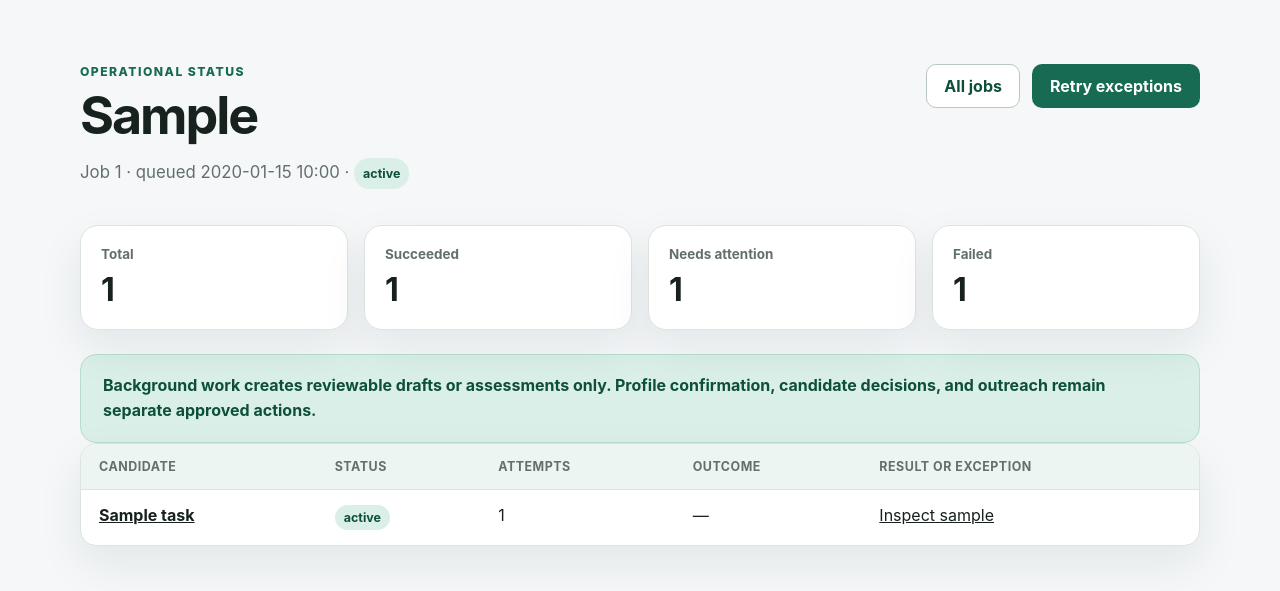
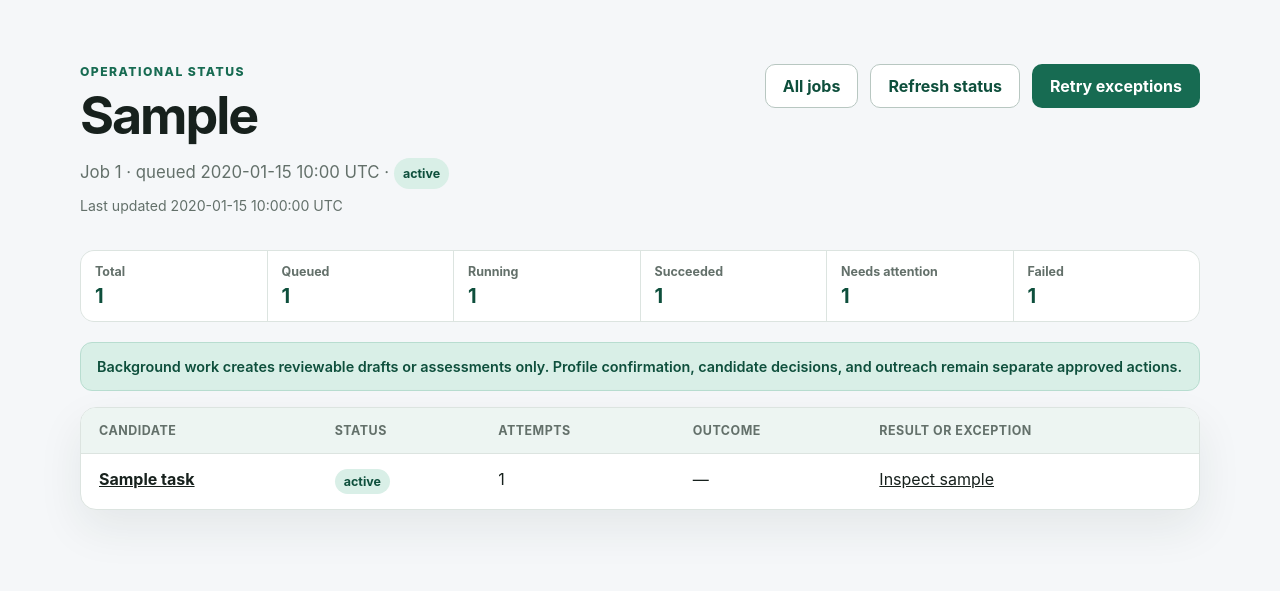
Before and after one commit to bkocii/ai-candidate-matcher, a Django app: template templates/operations/job_detail.html in a window 1280 px wide. Shown: the part 73-664 px from the top of the page. Run offline with Django 5.2, Linux system fonts and the light colour scheme; the template is opened without the code that fills it: most values are stand-ins (such as "Sample title", 1, 10 or a date in 2020).

Commit message:
Improve background job status visibility

```diff
--- a/static/css/app.css
+++ b/static/css/app.css
@@ -2227,6 +2227,80 @@ tbody tr:last-child td {
     color: #705300;
 }
 
+.job-updated {
+    margin: 8px 0 0;
+    color: var(--muted);
+    font-size: 0.88rem;
+}
+
+.job-status-strip {
+    display: grid;
+    grid-template-columns: repeat(6, minmax(0, 1fr));
+    gap: 1px;
+    overflow: hidden;
+    margin-bottom: 20px;
+    border: 1px solid var(--border);
+    border-radius: 14px;
+    background: var(--border);
+}
+
+.job-status-strip article {
+    min-width: 0;
+    padding: 13px 14px;
+    background: var(--surface);
+}
+
+.job-status-strip span,
+.job-status-strip strong {
+    display: block;
+}
+
+.job-status-strip span {
+    color: var(--muted);
+    font-size: 0.78rem;
+    font-weight: 700;
+}
+
+.job-status-strip strong {
+    margin-top: 5px;
+    color: var(--primary-dark);
+    font-size: 1.25rem;
+}
+
+.job-safety-note {
+    margin: 16px 0;
+    padding: 12px 16px;
+    border-radius: 12px;
+    font-size: 0.9rem;
+    font-weight: 600;
+}
+
+.status-queued {
+    background: #e8eef8;
+    color: #315680;
+}
+
+.status-running {
+    background: #fff1c7;
+    color: #705300;
+}
+
+.status-succeeded {
+    background: var(--accent);
+    color: var(--primary-dark);
+}
+
+.status-completed_with_errors,
+.status-skipped {
+    background: #fff1c7;
+    color: #705300;
+}
+
+.status-failed {
+    background: #fbeaea;
+    color: var(--danger);
+}
+
 .intake-review-toolbar,
 .intake-candidate-card > header,
 .intake-candidate-card > footer {
@@ -2401,6 +2475,10 @@ tbody tr:last-child td {
     .intake-review-fields,
     .profile-review-status {
         grid-template-columns: 1fr;
+    }
+
+    .job-status-strip {
+        grid-template-columns: repeat(2, minmax(0, 1fr));
     }
 
     .intake-source-reference {
--- a/templates/operations/job_detail.html
+++ b/templates/operations/job_detail.html
@@ -7,24 +7,29 @@
     <div>
         <p class="eyebrow">Operational status</p>
         <h1 id="job-title">{{ job.get_workflow_display }}</h1>
-        <p class="lede">Job {{ job.pk }} · queued {{ job.created_at|date:"Y-m-d H:i" }} · <span class="status-pill status-{{ job.status }}">{{ job.get_status_display }}</span></p>
+        <p class="lede">Job {{ job.pk }} · queued {{ job.created_at|date:"Y-m-d H:i" }} UTC · <span class="status-pill status-{{ job.status }}">{{ job.get_status_display }}</span></p>
+        <p class="job-updated">Last updated <time datetime="{{ job.last_updated_at|date:'c' }}">{{ job.last_updated_at|date:"Y-m-d H:i:s" }} UTC</time></p>
     </div>
     <div class="button-row">
+        {% if origin_intake %}<a class="secondary-button" href="{% url 'candidates:candidate-intake-detail' organization.slug origin_intake.pk %}">Back to intake</a>{% endif %}
         <a class="secondary-button" href="{% url 'operations:job-list' organization.slug %}">All jobs</a>
+        <a class="secondary-button" href="{% url 'operations:job-detail' organization.slug job.pk %}">Refresh status</a>
         {% if job.failed_count or job.skipped_count %}
             <form method="post" action="{% url 'operations:job-retry' organization.slug job.pk %}">{% csrf_token %}<button class="primary-button" type="submit">Retry exceptions</button></form>
         {% endif %}
     </div>
 </section>
 
-<section class="filter-summary" aria-label="Job totals">
+<section class="job-status-strip" aria-label="Job totals">
     <article><span>Total</span><strong>{{ job.total_count }}</strong></article>
+    <article><span>Queued</span><strong>{{ job.queued_count }}</strong></article>
+    <article><span>Running</span><strong>{{ job.running_count }}</strong></article>
     <article><span>Succeeded</span><strong>{{ job.succeeded_count }}</strong></article>
     <article><span>Needs attention</span><strong>{{ job.skipped_count }}</strong></article>
     <article><span>Failed</span><strong>{{ job.failed_count }}</strong></article>
 </section>
 
-<p class="human-review-note">Background work creates reviewable drafts or assessments only. Profile confirmation, candidate decisions, and outreach remain separate approved actions.</p>
+<p class="human-review-note job-safety-note">Background work creates reviewable drafts or assessments only. Profile confirmation, candidate decisions, and outreach remain separate approved actions.</p>
 
 <div class="table-wrap">
     <table>
```
Also changed, not shown: docs/manual_testing_guide.md (+6 -0 lines), docs/manual_testing_review.md (+7 -7 lines), docs/project_state.md (+10 -1 lines), docs/session_handoff.md (+9 -1 lines), operations/views.py (+45 -2 lines), tests/test_background_jobs.py (+13 -0 lines), tests/test_candidate_bulk_intake.py (+19 -0 lines).
